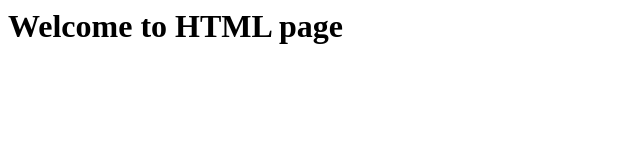
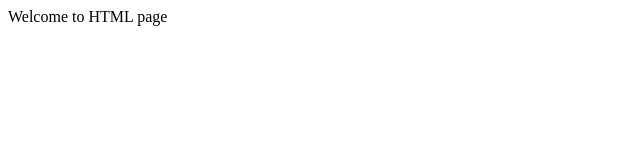
Before and after one commit to naikharshita04-hub/JenkinsGitDemo, a plain HTML site: page index.html in a window 1280 px wide. Shown: the whole page, without its empty margins (0-640 px from the left). Drawn offline with Linux system fonts and the light colour scheme.

Commit message:
Update index.html

```diff
--- a/index.html
+++ b/index.html
@@ -1,6 +1,6 @@
 <html>
   <title>This a HTML File </title>
   <body>
-    <h1>Welcome to HTML page</h1>
+    <p>Welcome to HTML page<p>
   </body>
 </html>
```
